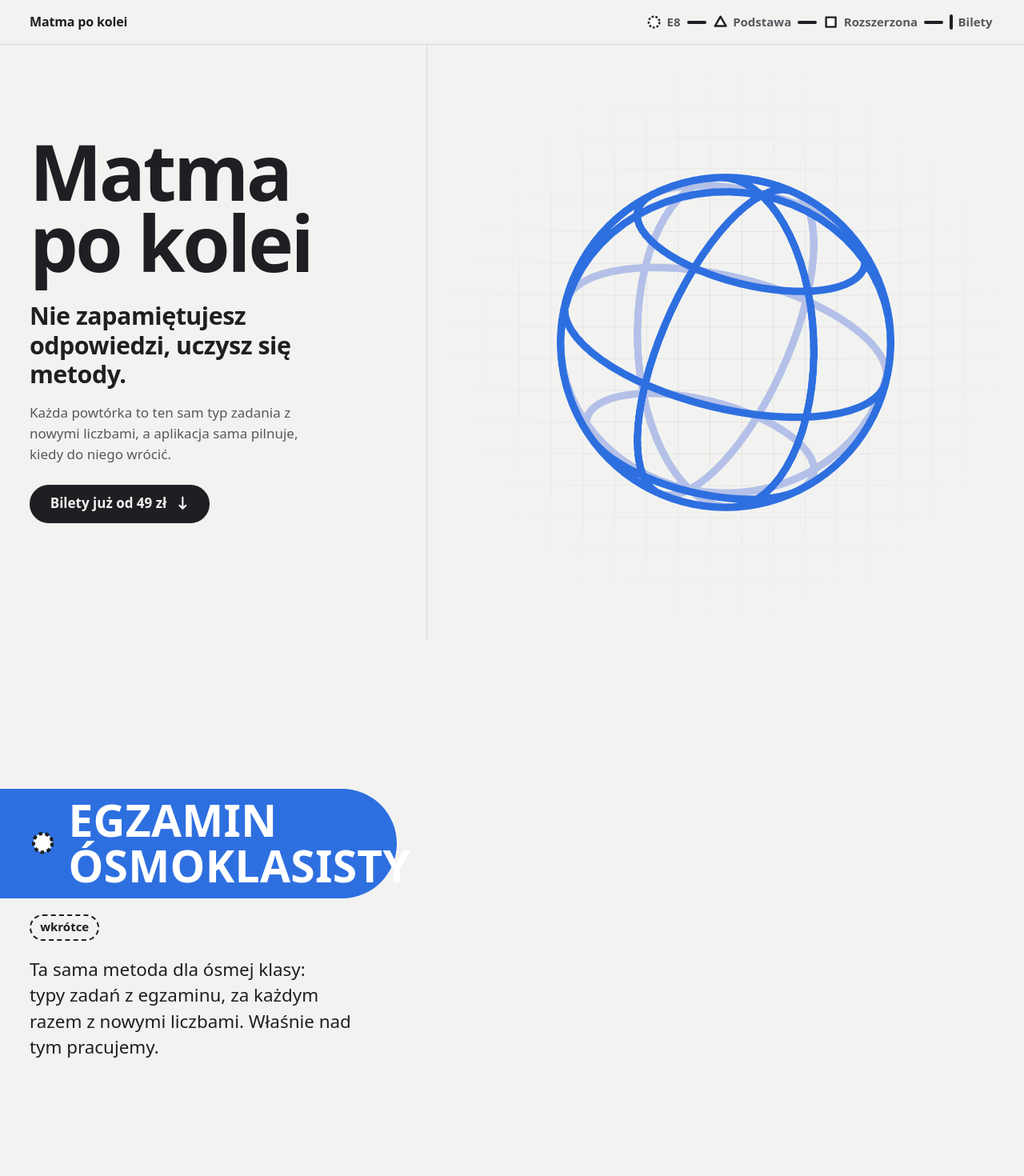
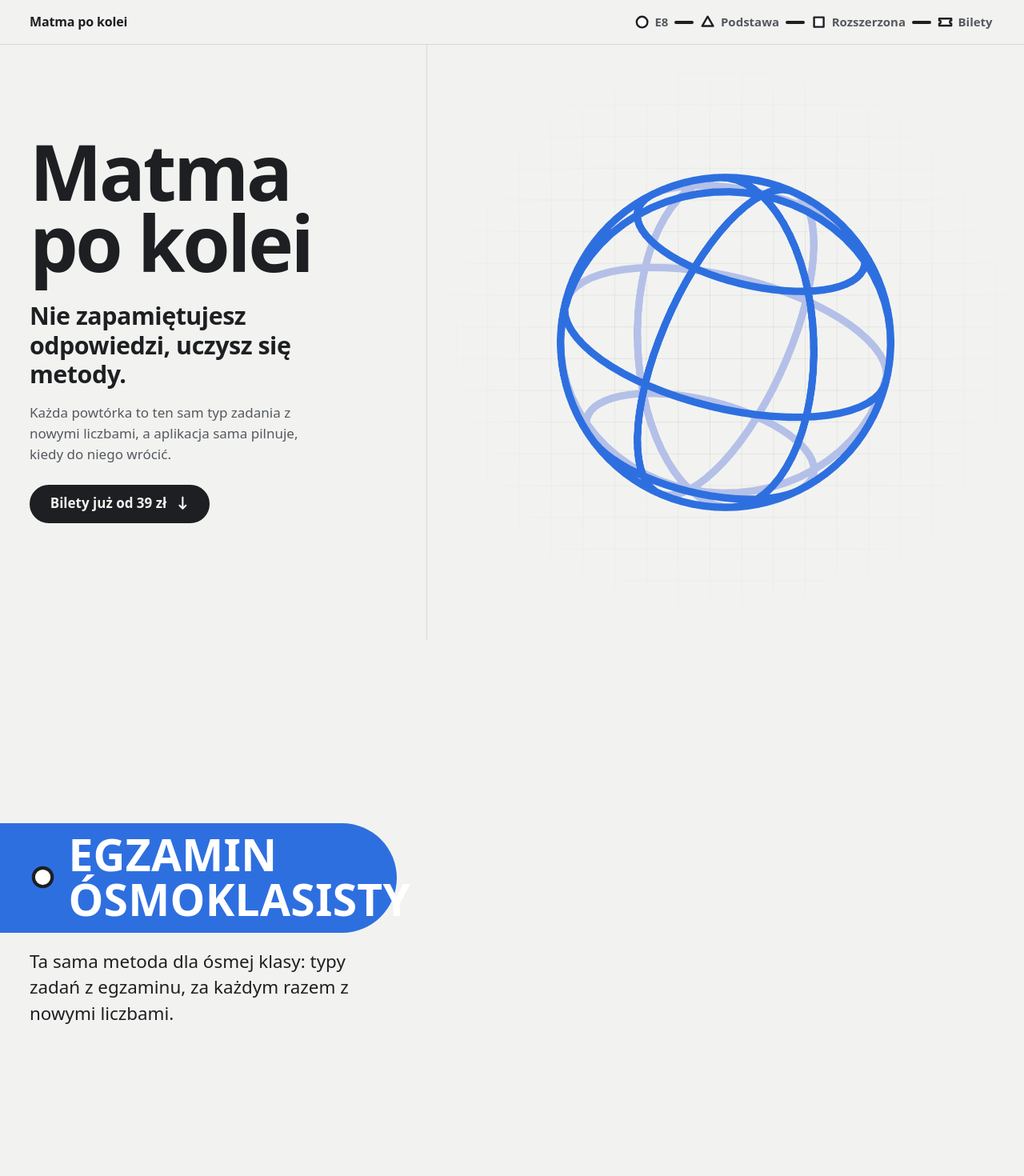
Before and after one commit to krzysztofjakubmiller/praca-inzynierska, a Vue app in the folder frontend/: page /wizytowka-a in a window 1280 px wide. Shown: the top 1470 px of the page at 80% size. Built offline with nearby package versions, Linux system fonts and the light colour scheme; a web font is replaced by a local one.

Commit message:
Usuń oznaczenie wkrótce przy E8 i dodaj symbol biletu w pasku trasy

```diff
--- a/frontend/src/components/landing/RouteStrip.vue
+++ b/frontend/src/components/landing/RouteStrip.vue
@@ -21,12 +21,12 @@ defineProps<{ exams: readonly Exam[]; active: number }>()
           :href="`#${exam.id}`"
           :aria-current="index === active ? 'location' : undefined"
         >
-          <StationMarker :solid="exam.solid" :soon="exam.soon" class="route__marker" />
+          <StationMarker :shape="exam.solid" class="route__marker" />
           <span class="route__label">{{ exam.shortName }}</span>
         </a>
       </li>
       <li
-        class="route__stop route__stop--terminus"
+        class="route__stop route__stop--tickets"
         :class="{ 'route__stop--active': active === exams.length }"
       >
         <a
@@ -34,7 +34,7 @@ defineProps<{ exams: readonly Exam[]; active: number }>()
           href="#bilety"
           :aria-current="active === exams.length ? 'location' : undefined"
         >
-          <span class="route__terminus" aria-hidden="true" />
+          <StationMarker shape="ticket" class="route__marker" />
           <span class="route__label">Bilety</span>
         </a>
       </li>
@@ -89,16 +89,12 @@ defineProps<{ exams: readonly Exam[]; active: number }>()
   font-size: 1.2rem;
 }
 
+.route__stop--tickets {
+  --exam: var(--ink);
+}
+
 .route__stop--active .route__marker {
   --marker-fill: var(--exam);
-}
-
-/* The end of a line: a short bar across it. */
-.route__terminus {
-  width: 0.25rem;
-  height: 1.15rem;
-  border-radius: 0.125rem;
-  background: var(--ink);
 }
 
 @media (min-width: 48rem) {
@@ -107,8 +103,20 @@ defineProps<{ exams: readonly Exam[]; active: number }>()
   }
 }
 
+/* On narrow screens only the markers stay visible; the names remain for screen readers. */
 @media (max-width: 47.99rem) {
-  .route__stop:not(.route__stop--terminus) .route__label {
+  .route__stop:not(.route__stop--tickets) .route__label {
+    position: absolute;
+    width: 1px;
+    height: 1px;
+    overflow: hidden;
+    clip-path: inset(50%);
+    white-space: nowrap;
+  }
+}
+
+@media (max-width: 22.49rem) {
+  .route__stop--tickets .route__label {
     position: absolute;
     width: 1px;
     height: 1px;
--- a/frontend/src/components/landing/StationMarker.vue
+++ b/frontend/src/components/landing/StationMarker.vue
@@ -1,14 +1,19 @@
 <script setup lang="ts">
 import type { SolidKind } from '@/config/exams'
 
-defineProps<{ solid: SolidKind; soon?: boolean }>()
+/** An exam station is drawn as the flat shape of its solid, the ticket office as a ticket. */
+defineProps<{ shape: SolidKind | 'ticket' }>()
 </script>
 
 <template>
-  <svg class="marker" :class="{ 'marker--soon': soon }" viewBox="0 0 24 24" aria-hidden="true">
-    <circle v-if="solid === 'sphere'" cx="12" cy="12" r="8.5" />
-    <polygon v-else-if="solid === 'tetrahedron'" points="12,3.4 20.6,18.2 3.4,18.2" />
-    <rect v-else x="4.5" y="4.5" width="15" height="15" />
+  <svg class="marker" viewBox="0 0 24 24" aria-hidden="true">
+    <circle v-if="shape === 'sphere'" cx="12" cy="12" r="8.5" />
+    <polygon v-else-if="shape === 'tetrahedron'" points="12,3.4 20.6,18.2 3.4,18.2" />
+    <rect v-else-if="shape === 'cube'" x="4.5" y="4.5" width="15" height="15" />
+    <path
+      v-else
+      d="M2.5 6.5H21.5V9.6A2.4 2.4 0 0 0 21.5 14.4V17.5H2.5V14.4A2.4 2.4 0 0 0 2.5 9.6Z"
+    />
   </svg>
 </template>
 
@@ -18,14 +23,9 @@ defineProps<{ solid: SolidKind; soon?: boolean }>()
   height: 1em;
   overflow: visible;
   fill: var(--marker-fill, var(--surface));
-  stroke: var(--ink);
+  stroke: var(--marker-stroke, var(--ink));
   stroke-width: 3;
   stroke-linejoin: round;
   transition: fill 0.25s ease;
 }
-
-/* A station that is not open yet is drawn like one under construction. */
-.marker--soon {
-  stroke-dasharray: 3.4 2.6;
-}
 </style>
--- a/frontend/src/components/landing/TicketCard.vue
+++ b/frontend/src/components/landing/TicketCard.vue
@@ -10,13 +10,12 @@ defineProps<{ exam: Exam; validUntil: string }>()
 <template>
   <article
     class="ticket"
-    :class="{ 'ticket--soon': exam.soon }"
     :style="{ '--exam': `var(--exam-${exam.id})` }"
     :aria-labelledby="`bilet-${exam.id}`"
   >
     <div class="ticket__main">
       <div class="ticket__line" aria-hidden="true">
-        <StationMarker :solid="exam.solid" :soon="exam.soon" class="ticket__marker" />
+        <StationMarker :shape="exam.solid" class="ticket__marker" />
       </div>
       <h3 :id="`bilet-${exam.id}`" class="ticket__name">{{ exam.name }}</h3>
       <p class="ticket__description">{{ exam.ticketDescription }}</p>
@@ -38,10 +37,7 @@ defineProps<{ exam: Exam; validUntil: string }>()
       </dl>
     </div>
     <div class="ticket__stub">
-      <p v-if="exam.soon" class="ticket__soon">
-        <strong>Wkrótce.</strong> Sprzedaż ruszy, gdy zadania będą gotowe.
-      </p>
-      <RouterLink v-else class="button button--quiet" :to="{ name: 'coming-soon' }">
+      <RouterLink class="button button--quiet" :to="{ name: 'coming-soon' }">
         Zobacz kosztorys
         <ArrowIcon />
       </RouterLink>
@@ -164,28 +160,6 @@ defineProps<{ exam: Exam; validUntil: string }>()
   right: calc(-1 * var(--notch));
 }
 
-.ticket__soon {
-  max-width: 28ch;
-  color: var(--ink-soft);
-}
-
-.ticket__soon strong {
-  color: var(--ink);
-}
-
-.ticket--soon {
-  background: rgb(255 255 255 / 0.45);
-  box-shadow: none;
-}
-
-.ticket--soon .ticket__line::before {
-  opacity: 0.35;
-}
-
-.ticket--soon .ticket__price {
-  color: var(--ink-soft);
-}
-
 @media (min-width: 48rem) {
   .ticket {
     grid-template-columns: minmax(0, 1fr) auto;
--- a/frontend/src/config/exams.ts
+++ b/frontend/src/config/exams.ts
@@ -6,7 +6,6 @@ export interface Exam {
   name: string
   shortName: string
   solid: SolidKind
-  soon: boolean
   description: string
   ticketDescription: string
   /** Prices in zloty. */
@@ -20,9 +19,8 @@ export const EXAMS: readonly Exam[] = [
     name: 'Egzamin ósmoklasisty',
     shortName: 'E8',
     solid: 'sphere',
-    soon: true,
     description:
-      'Ta sama metoda dla ósmej klasy: typy zadań z egzaminu, za każdym razem z nowymi liczbami. Właśnie nad tym pracujemy.',
+      'Ta sama metoda dla ósmej klasy: typy zadań z egzaminu, za każdym razem z nowymi liczbami.',
     ticketDescription: 'Zadania z egzaminu ósmoklasisty z mapą tematów i codziennymi powtórkami.',
     prices: { monthly: 39, annual: 269 },
   },
@@ -31,7 +29,6 @@ export const EXAMS: readonly Exam[] = [
     name: 'Matura podstawowa',
     shortName: 'Podstawa',
     solid: 'tetrahedron',
-    soon: false,
     description:
       'Mapa tematów podpowie, od czego zacząć, a codzienne powtórki wrócą do każdego typu zadania, zanim zdążysz go zapomnieć.',
     ticketDescription:
@@ -43,7 +40,6 @@ export const EXAMS: readonly Exam[] = [
     name: 'Matura rozszerzona',
     shortName: 'Rozszerzona',
     solid: 'cube',
-    soon: false,
     description:
       'Zadanie otwarte rozwiązujesz w zeszycie, a aplikacja przechodzi z tobą przez kolejne punkty schematu oceniania. Gdy utkniesz, podpowie zamiast podać gotowca.',
     ticketDescription:
--- a/frontend/src/utils/tickets.ts
+++ b/frontend/src/utils/tickets.ts
@@ -13,11 +13,10 @@ export const TICKET_NAMES: Record<TicketKind, string> = {
   annual: 'Bilet roczny',
 }
 
-/** The lowest price among exams that are already on sale. */
+/** The lowest price among all tickets of all exams. */
 export function cheapestTicket(exams: readonly Exam[]): TicketOffer | undefined {
   let cheapest: TicketOffer | undefined
   for (const exam of exams) {
-    if (exam.soon) continue
     for (const kind of ['monthly', 'annual'] as const) {
       const price = exam.prices[kind]
       if (!cheapest || price < cheapest.price) cheapest = { exam, kind, price }
--- a/frontend/src/views/LandingView.vue
+++ b/frontend/src/views/LandingView.vue
@@ -11,7 +11,6 @@ import StationMarker from '@/components/landing/StationMarker.vue'
 import TicketCard from '@/components/landing/TicketCard.vue'
 
 const cheapest = cheapestTicket(EXAMS)
-const tickets = [...EXAMS].sort((a, b) => Number(a.soon) - Number(b.soon))
 const validUntil = new Intl.DateTimeFormat('pl-PL', {
   day: 'numeric',
   month: 'long',
@@ -72,10 +71,9 @@ function setStop(index: number, element: unknown) {
           :aria-labelledby="`${exam.id}-title`"
         >
           <div class="sign">
-            <StationMarker :solid="exam.solid" :soon="exam.soon" class="sign__marker" />
+            <StationMarker :shape="exam.solid" class="sign__marker" />
             <h2 :id="`${exam.id}-title`" class="sign__name">{{ exam.name }}</h2>
           </div>
-          <p v-if="exam.soon" class="station__soon">wkrótce</p>
           <p class="station__text">{{ exam.description }}</p>
         </section>
       </div>
@@ -87,7 +85,8 @@ function setStop(index: number, element: unknown) {
         aria-labelledby="bilety-title"
       >
         <div class="tickets__head">
-          <div class="sign sign--terminus">
+          <div class="sign sign--tickets">
+            <StationMarker shape="ticket" class="sign__marker" />
             <h2 id="bilety-title" class="sign__name">Bilety</h2>
           </div>
           <p class="tickets__intro">
@@ -97,7 +96,7 @@ function setStop(index: number, element: unknown) {
         </div>
 
         <ol class="tickets__list">
-          <li v-for="exam in tickets" :key="exam.id">
+          <li v-for="exam in EXAMS" :key="exam.id">
             <TicketCard :exam="exam" :valid-until="validUntil" />
           </li>
         </ol>
@@ -239,17 +238,11 @@ function setStop(index: number, element: unknown) {
   text-transform: uppercase;
 }
 
-.sign--terminus {
+.sign--tickets {
   --exam: var(--ink);
-}
-
-.station__soon {
-  align-self: flex-start;
-  padding: 0.15em 0.75em 0.2em;
-  border: 2px dashed var(--ink);
-  border-radius: 999px;
-  font-size: 0.9375rem;
-  font-weight: 650;
+  /* An ink outline would vanish on the ink sign, so the ticket is drawn inverted. */
+  --marker-fill: var(--ink);
+  --marker-stroke: var(--surface);
 }
 
 .station__text {
```
Also changed, not shown: 1 other file (tests, documents, lock files or other folders).
